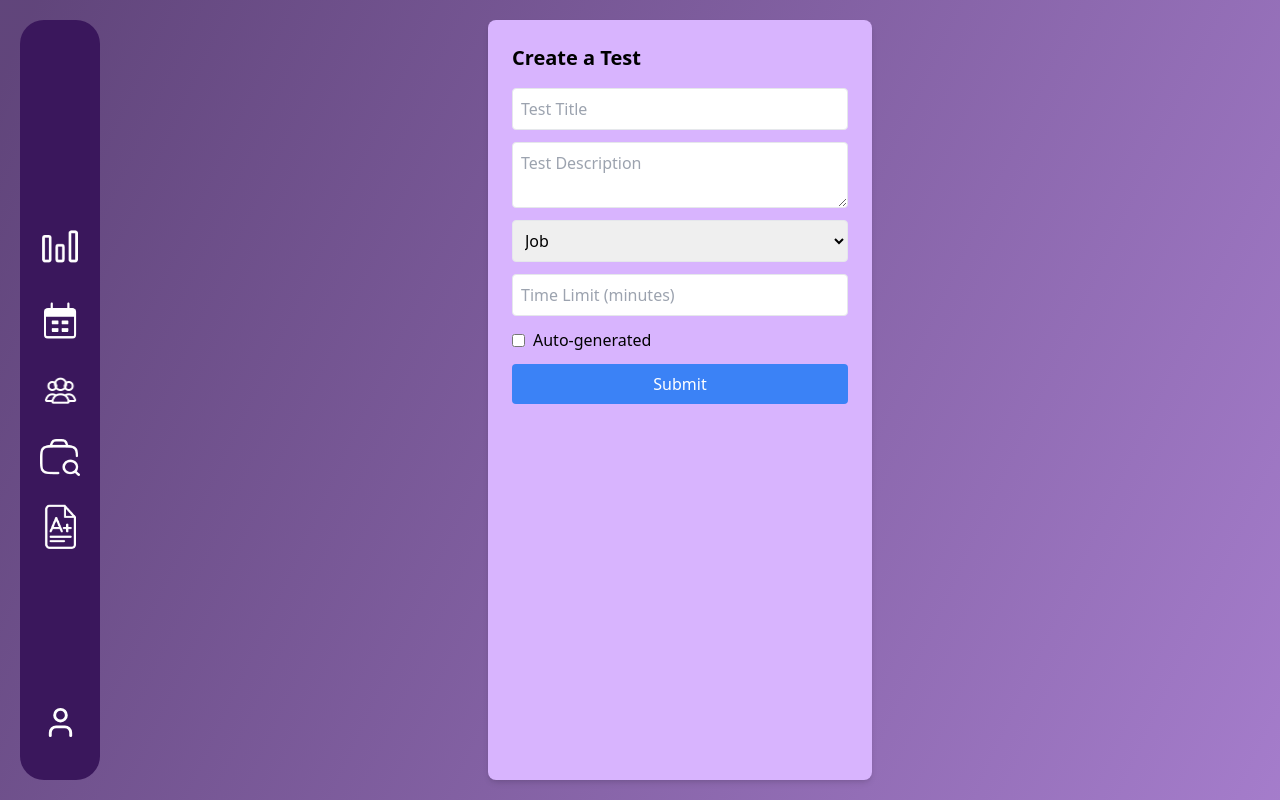
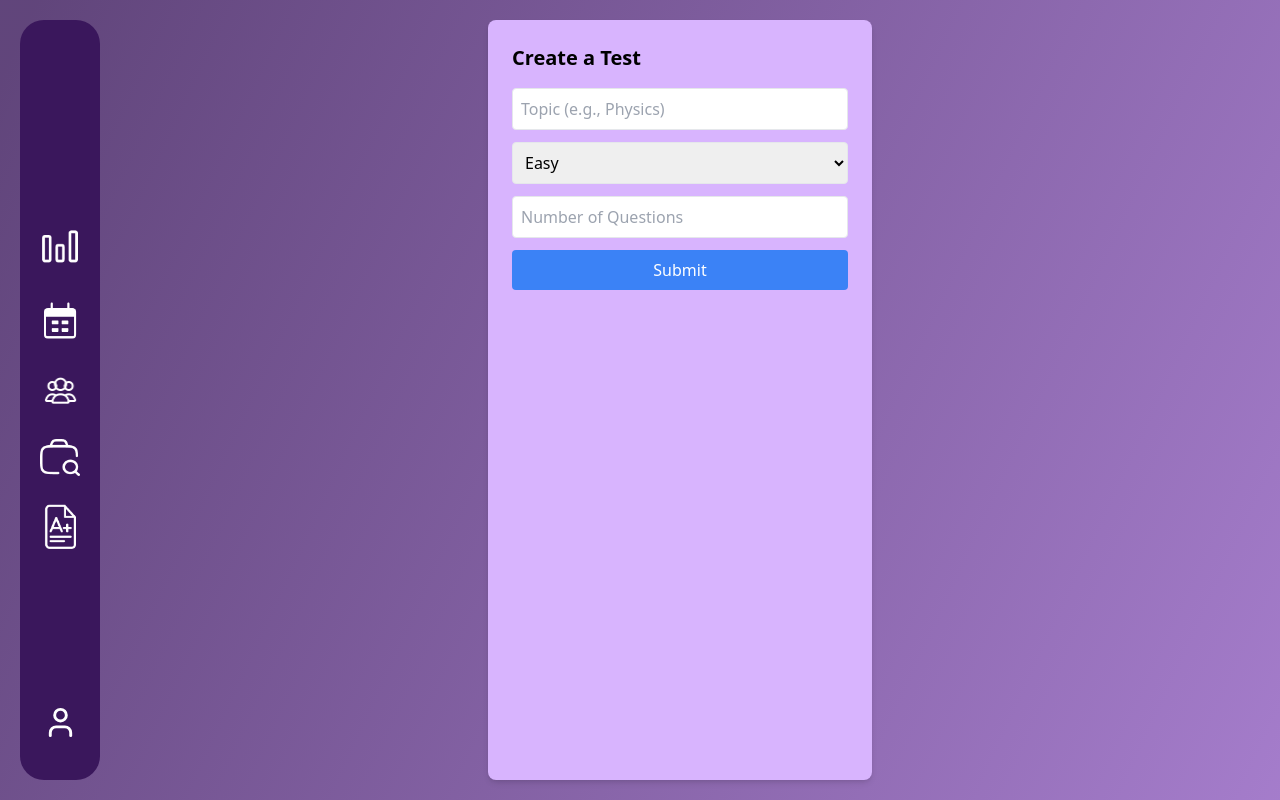
Before and after one commit to srgmnagar/That-s-What-They-Coded, a React (Vite) app in the folder Frontend/HireUp/: page /recruiter/testcreation in a window 1280 px wide. Built offline with nearby package versions, Linux system fonts and the light colour scheme.

Commit message:
erbfjndk

```diff
--- a/Frontend/HireUp/src/Pages/Recruiter/TestCreation.jsx
+++ b/Frontend/HireUp/src/Pages/Recruiter/TestCreation.jsx
@@ -1,132 +1,20 @@
-// import React from 'react'
-// import { useState } from 'react';
-// import Nav from '../../Components/Nav'
-
-// function TestCreation() {
-//   const [formData, setFormData] = useState({
-//     title: "",
-//     description: "",
-//     test_type: "job", // Default value
-//     time_limit_minutes: "",
-//     is_auto_generated: false,
-//   });
-
-//   const handleChange = (e) => {
-//     const { name, value, type, checked } = e.target;
-//     setFormData({
-//       ...formData,
-//       [name]: type === "checkbox" ? checked : value,
-//     });
-//   };
-
-//   const handleSubmit = async (e) => {
-//     e.preventDefault();
-
-//     try {
-//       const response = await fetch("http://127.0.0.1:8000/test_detail/", {
-//         method: "POST",
-//         headers: {
-//           "Content-Type": "application/json",
-//         },
-//         body: JSON.stringify(formData),
-//       });
-
-//       if (!response.ok) {
-//         throw new Error("Failed to create test.");
-//       }
-
-//       const data = await response.json();
-//       alert("Test created successfully!");
-//     } catch (error) {
-//       console.error("Error:", error);
-//       alert("Error creating test.");
-//     }
-//   };
-
-
-//   return (
-//     <div style={{
-//       background: 'linear-gradient(115deg, rgba(38, 0, 74, 0.73) 2.22%, rgba(105, 36, 171, 0.59) 103.12%)'
-//     }} className='flex p-5 h-screen'>
-//       <Nav />
-//       <div>
-//       <div className="p-5">
-//       <h2 className="text-xl font-bold mb-4">Create a Test</h2>
-//       <form onSubmit={handleSubmit} className="flex flex-col gap-3">
-//         <input
-//           type="text"
-//           name="title"
-//           placeholder="Title"
-//           value={formData.title}
-//           onChange={handleChange}
-//           className="p-2 border rounded"
-//           required
-//         />
-//         <textarea
-//           name="description"
-//           placeholder="Description"
-//           value={formData.description}
-//           onChange={handleChange}
-//           className="p-2 border rounded"
-//         />
-//         <select
-//           name="test_type"
-//           value={formData.test_type}
-//           onChange={handleChange}
-//           className="p-2 border rounded"
-//         >
-//           <option value="job">Job</option>
-//           <option value="self_assessment">Self Assessment</option>
-//         </select>
-//         <input
-//           type="number"
-//           name="time_limit_minutes"
-//           placeholder="Time Limit (minutes)"
-//           value={formData.time_limit_minutes}
-//           onChange={handleChange}
-//           className="p-2 border rounded"
-//         />
-//         <label className="flex items-center">
-//           <input
-//             type="checkbox"
-//             name="is_auto_generated"
-//             checked={formData.is_auto_generated}
-//             onChange={handleChange}
-//             className="mr-2"
-//           />
-//           Auto-generated
-//         </label>
-//         <button type="submit" className="p-2 bg-blue-500 text-white rounded">
-//           Submit
-//         </button>
-//       </form>
-//     </div>
-//       </div>
-//     </div>
-//   )
-// }
-
-// export default TestCreation
-
-
 import React, { useState } from 'react';
 import Nav from '../../Components/Nav';
 
 function TestCreation() {
   const [formData, setFormData] = useState({
-    title: "",
-    description: "",
-    test_type: "job", // Default value
-    time_limit_minutes: "",
-    is_auto_generated: false,
-    job: null, // Add job field
+    topic: "",
+    difficulty: "easy", // Default value
+    num_questions: "",
   });
 
+  let [questions, setQuestions] = useState([]);
+
   const handleChange = (e) => {
-    const { name, value, type, checked } = e.target;
+    const { name, value } = e.target;
     setFormData({
       ...formData,
-      [name]: type === "checkbox" ? checked : value,
+      [name]: value,
     });
   };
 
@@ -134,8 +22,8 @@ function TestCreation() {
     e.preventDefault();
 
     try {
-      const response = await fetch("http://127.0.0.1:8000/base/test_detail/", {
-        method: "PUT",
+      const response = await fetch("http://127.0.0.1:8000/base/generate_mcq/", {
+        method: "POST",
         headers: {
           "Content-Type": "application/json",
           "Authorization": `Bearer ${JSON.parse(localStorage.getItem("authTokens")).access}`,
@@ -148,6 +36,9 @@ function TestCreation() {
       }
 
       const data = await response.json();
+      setQuestions(data.mcqs);
+      console.log(data.mcqs);
+
       alert("Test created successfully!");
     } catch (error) {
       console.error("Error:", error);
@@ -169,49 +60,32 @@ function TestCreation() {
         <form onSubmit={handleSubmit} className="flex flex-col gap-3">
           <input
             type="text"
-            name="title"
-            placeholder="Test Title"
-            value={formData.title}
+            name="topic"
+            placeholder="Topic (e.g., Physics)"
+            value={formData.topic}
             onChange={handleChange}
             className="p-2 border rounded"
             required
           />
-          <textarea
-            name="description"
-            placeholder="Test Description"
-            value={formData.description}
-            onChange={handleChange}
-            className="p-2 border rounded"
-          />
           <select
-            name="test_type"
-            value={formData.test_type}
+            name="difficulty"
+            value={formData.difficulty}
             onChange={handleChange}
             className="p-2 border rounded"
           >
-            <option value="job">Job</option>
+            <option value="easy">Easy</option>
+            <option value="medium">Medium</option>
+            <option value="hard">Hard</option>
           </select>
           <input
             type="number"
-            name="time_limit_minutes"
-            placeholder="Time Limit (minutes)"
-            value={formData.time_limit_minutes}
+            name="num_questions"
+            placeholder="Number of Questions"
+            value={formData.num_questions}
             onChange={handleChange}
             className="p-2 border rounded"
+            required
           />
-          <label className="flex items-center">
-            <input
-              type="checkbox"
-              name="is_auto_generated"
-              checked={formData.is_auto_generated}
-              onChange={handleChange}
-              className="mr-2"
-            />
-            Auto-generated
-          </label>
-
-
-
           <button type="submit" className="p-2 bg-blue-500 text-white rounded">
             Submit
           </button>
```
Also changed, not shown: Frontend/HireUp/src/Pages/Recruiter/app.jsx (renamed from Frontend/HireUp/src/Pages/Recruiter/app.js), 2 other files (tests, documents, lock files or other folders).
